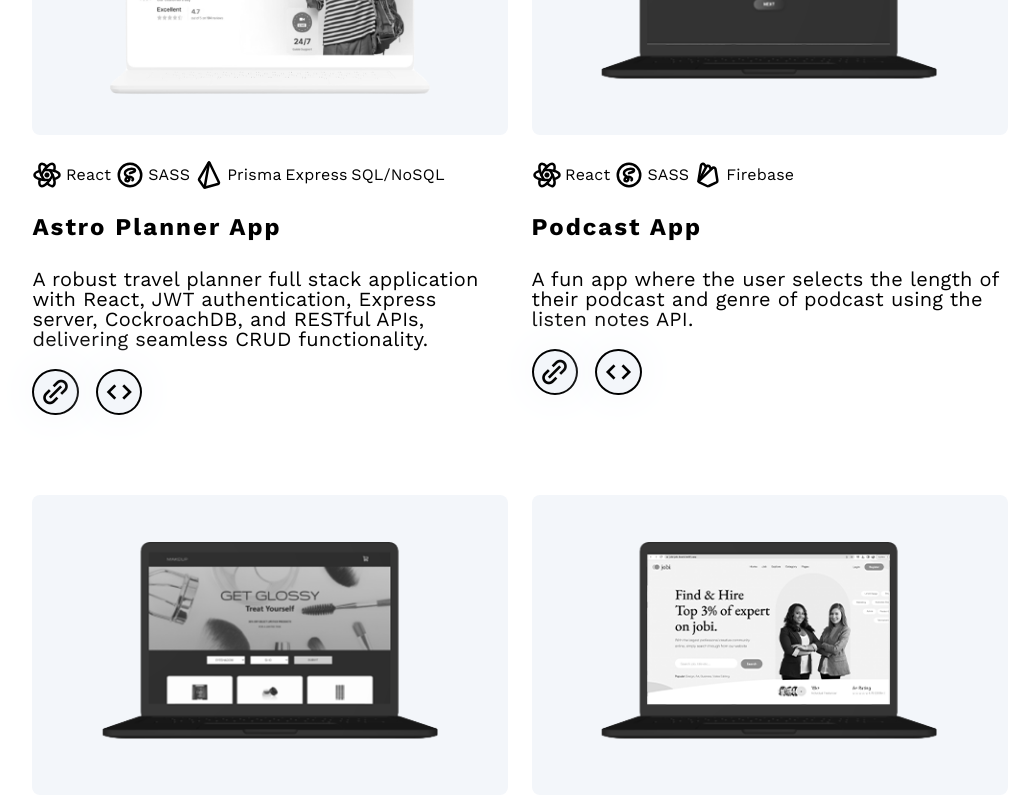
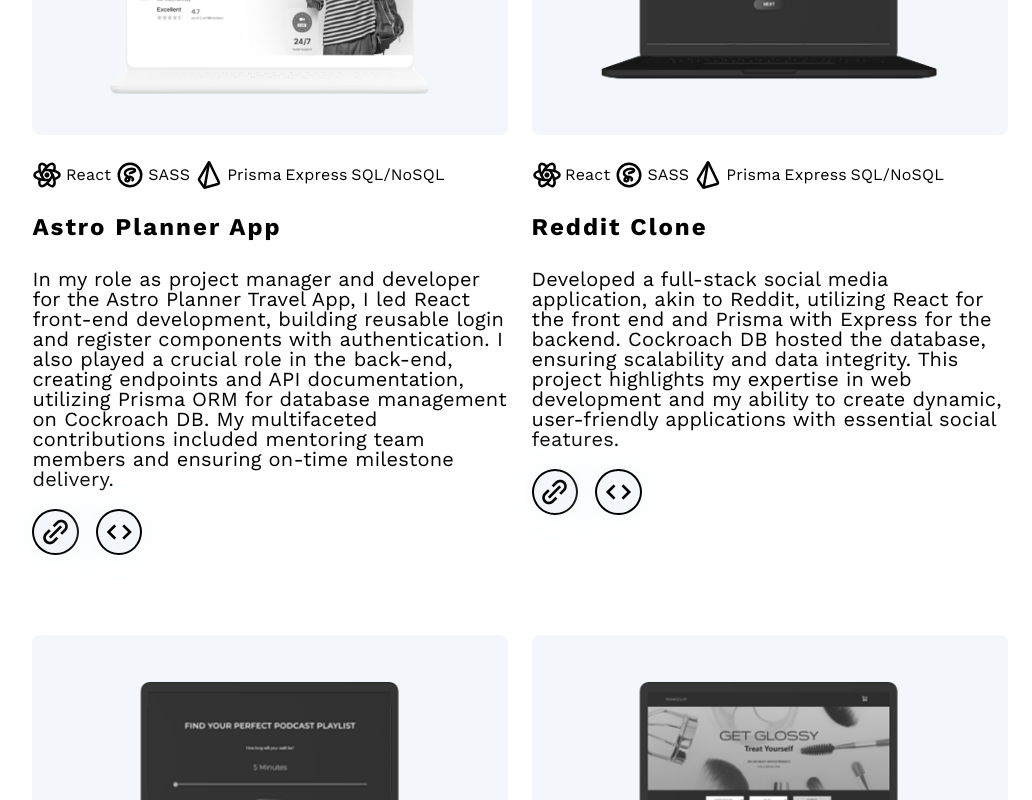
Before and after one commit to renata1026/revised-portfolio, a React (Vite) app: page /projects in a window 1280 px wide. Shown: the part 440-1240 px from the top of the page, without its empty margins (120-1152 px from the left). Built offline with nearby package versions, Linux system fonts and the light colour scheme.

Commit message:
added portfolio item

```diff
--- a/src/routes/Projects.jsx
+++ b/src/routes/Projects.jsx
@@ -17,16 +17,25 @@ const projectsData = [
     image: Trip,
     techStack: ['React', 'SASS', 'Prisma', 'Express', 'SQL/NoSQL'],
     description:
-      'A robust travel planner full stack application with React, JWT authentication, Express server, CockroachDB, and RESTful APIs, delivering seamless CRUD functionality.',
+      'In my role as project manager and developer for the Astro Planner Travel App, I led React front-end development, building reusable login and register components with authentication. I also played a crucial role in the back-end, creating endpoints and API documentation, utilizing Prisma ORM for database management on Cockroach DB. My multifaceted contributions included mentoring team members and ensuring on-time milestone delivery.',
     liveLink: 'https://astro-planner.netlify.app/',
     codeLink: 'https://github.com/renata1026/astro-planner-client',
+  },
+  {
+    title: 'Reddit Clone',
+    image: Podcast,
+    techStack: ['React', 'SASS', 'Prisma', 'Express', 'SQL/NoSQL'],
+    description:
+      'Developed a full-stack social media application, akin to Reddit, utilizing React for the front end and Prisma with Express for the backend. Cockroach DB hosted the database, ensuring scalability and data integrity. This project highlights my expertise in web development and my ability to create dynamic, user-friendly applications with essential social features.',
+    liveLink: 'https://podcast-planner-app.netlify.app/',
+    codeLink: 'https://github.com/Podcast-Planner/podcast-planner',
   },
   {
     title: 'Podcast App',
     image: Podcast,
     techStack: ['React', 'SASS', 'Firebase'],
     description:
-      'A fun app where the user selects the length of their podcast and genre of podcast using the listen notes API.',
+      'In the Podcast Planner project, I focused on crafting the user experience and designing selection forms to create a seamless process for users to input walk duration, choose podcast genres, and generate personalized playlists. Using React, Sweet Alerts 2, Axios, and Framer Motion, I contributed to a mobile-fi rst design, ensuring an enjoyable podcast planning experience. Firebase stores playlists, and Listen Notes API generates content.',
     liveLink: 'https://podcast-planner-app.netlify.app/',
     codeLink: 'https://github.com/Podcast-Planner/podcast-planner',
   },
@@ -35,7 +44,7 @@ const projectsData = [
     image: Makeup,
     techStack: ['CSS3', 'React'],
     description:
-      'An elegantly designed e-commerce website using React and the makeup API. Includes a scroll to top feature and a functional shopping cart.',
+      'Crafted a user-centric makeup eCommerce platform featuring customizable products through integration with the Makeup API. Leveraging React, local storage, and SASS, I meticulously designed components, established seamless routing, and implemented a robust cart functionality for an enriched shopping experience.',
     liveLink: 'https://makeup4life.netlify.app/',
     codeLink: 'https://github.com/renata1026/makeup-ecommerce-store',
   },
--- a/src/styles/sass/partials/_media.scss
+++ b/src/styles/sass/partials/_media.scss
@@ -308,6 +308,9 @@
   .flex-col {
     flex-direction: row;
   }
+  .link-btn {
+    justify-content: flex-start;
+  }
 }
 
 /* Mobile Only Styles */
--- a/src/styles/sass/partials/_project.scss
+++ b/src/styles/sass/partials/_project.scss
@@ -42,7 +42,7 @@
 
 .link-btn {
   display: flex;
-  justify-content: flex-start;
+  justify-content: center;
   gap: 1em;
 }
 
```
